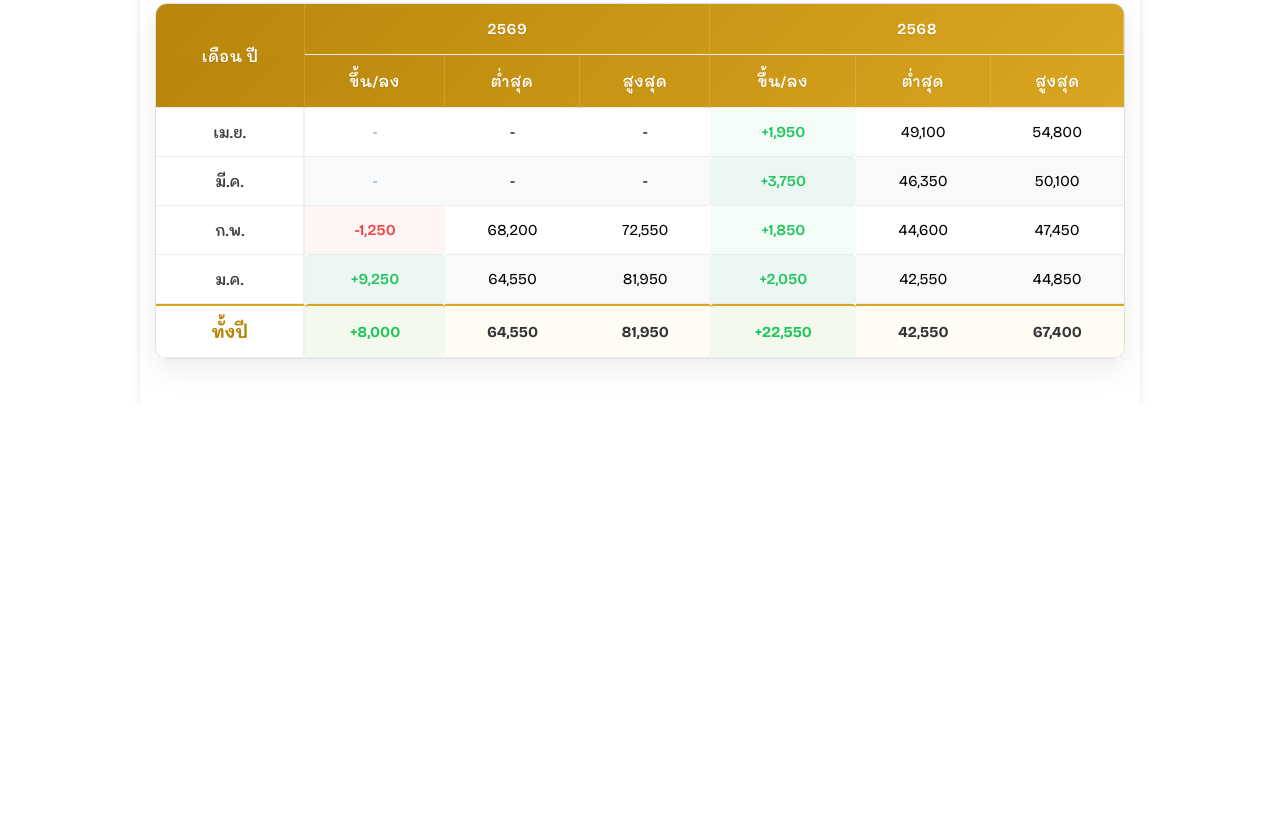
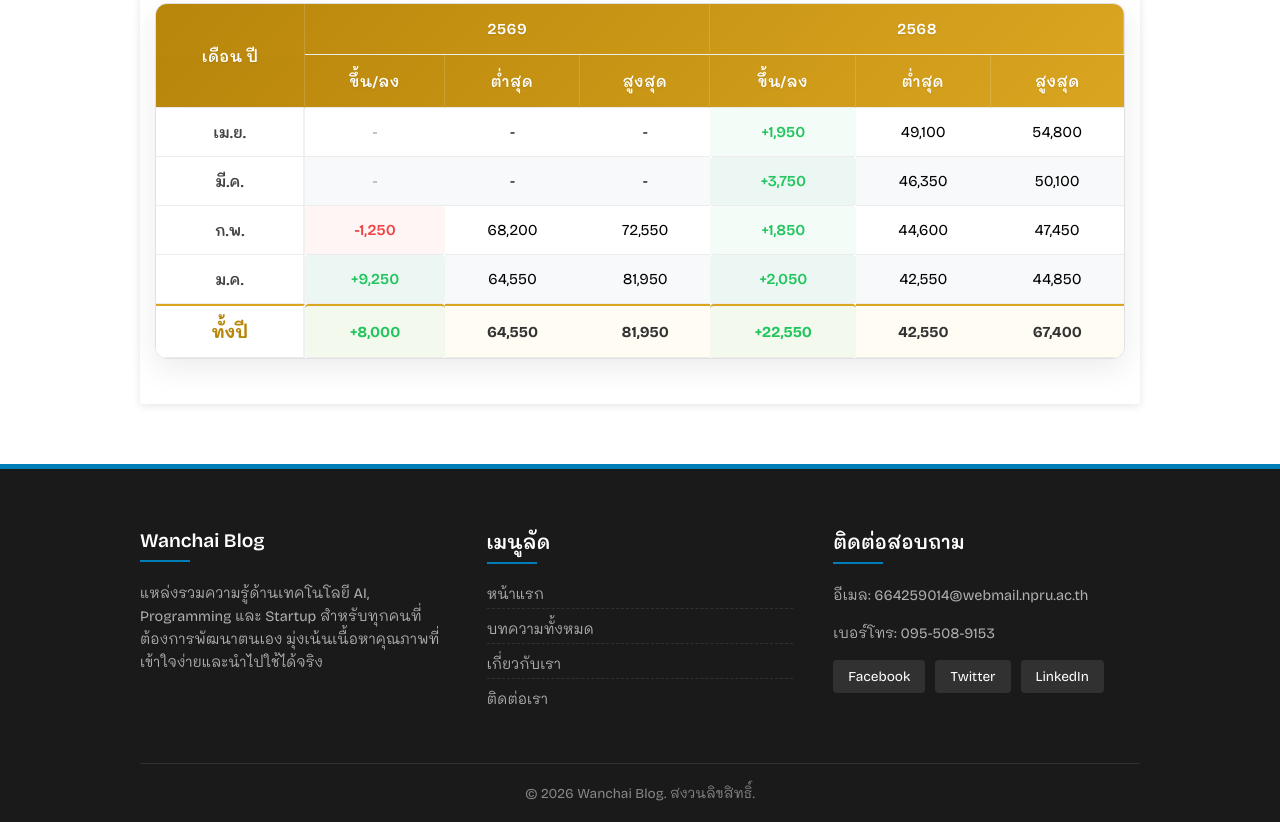
Before and after one commit to wanchai7/blogweb-w10, a plain HTML site: page index.html in a window 1280 px wide. Shown: the part 3038-3860 px from the top of the page. Before the commit the page ends 3442 px from the top, so only its background shows below. Drawn offline with nearby package versions, Linux system fonts and the light colour scheme.

Commit message:
update footer

```diff
--- a/css/custom.css
+++ b/css/custom.css
@@ -670,3 +670,117 @@ transform 0.2s ease; */
     -webkit-overflow-scrolling: touch;
   }
 }
+
+/* ========================================================= */
+/* --- Footer Styles --- */
+/* ========================================================= */
+
+.site-footer {
+  background-color: #1a1a1a;
+  color: #b0b0b0;
+  padding: 60px 0 20px;
+  margin-top: 60px;
+  font-size: 0.9rem;
+  border-top: 5px solid #007eb8; /* Accent color matching site theme */
+}
+
+/* Responsive Footer Content */
+/* .site-footer .wrapper uses global wrapper styles */
+
+.footer-content {
+  display: flex;
+  flex-wrap: wrap;
+  justify-content: space-between;
+  gap: 40px;
+  margin-bottom: 40px;
+}
+
+.footer-section {
+  flex: 1;
+  min-width: 250px;
+}
+
+.footer-section h3 {
+  color: #fff;
+  font-size: 1.2rem;
+  margin-bottom: 20px;
+  font-weight: 600;
+  position: relative;
+  padding-bottom: 10px;
+}
+
+.footer-section h3::after {
+  content: '';
+  position: absolute;
+  left: 0;
+  bottom: 0;
+  width: 50px;
+  height: 2px;
+  background-color: #007eb8;
+}
+
+.footer-section p {
+  line-height: 1.6;
+  margin-bottom: 15px;
+}
+
+/* Links Section */
+.footer-section.links ul {
+  list-style: none;
+  padding: 0;
+}
+
+.footer-section.links ul li {
+  margin-bottom: 10px;
+  border-bottom: 1px dashed rgba(255,255,255,0.1);
+  padding-bottom: 5px;
+}
+
+.footer-section.links ul li:last-child {
+  border-bottom: none;
+}
+
+.footer-section.links ul li a {
+  color: #b0b0b0;
+  transition: all 0.3s ease;
+  display: inline-block;
+}
+
+.footer-section.links ul li a:hover {
+  color: #fff;
+  padding-left: 5px; /* Slight movement on hover */
+  text-decoration: none;
+}
+
+/* Social Buttons */
+.footer-social {
+  display: flex;
+  gap: 10px;
+  margin-top: 15px;
+}
+
+.footer-social a {
+  color: #fff;
+  background-color: rgba(255,255,255,0.1);
+  padding: 8px 15px;
+  border-radius: 4px;
+  font-size: 0.85rem;
+  transition: background-color 0.3s ease, transform 0.2s ease;
+  text-decoration: none;
+}
+
+.footer-social a:hover {
+  background-color: #007eb8;
+  transform: translateY(-3px);
+  color: #fff;
+  border-color: transparent; /* Override any global link border styles */
+}
+
+/* Footer Bottom */
+.footer-bottom {
+  border-top: 1px solid rgba(255,255,255,0.1);
+  padding-top: 20px;
+  text-align: center;
+  font-size: 0.85rem;
+  color: #888;
+}
--- a/index.html
+++ b/index.html
@@ -388,7 +388,38 @@
                         </section>
     </div>
 
-    <footer></footer>
+    <footer class="site-footer">
+        <div class="wrapper">
+            <div class="footer-content">
+                <div class="footer-section about">
+                    <h3>Wanchai Blog</h3>
+                    <p>แหล่งรวมความรู้ด้านเทคโนโลยี AI, Programming และ Startup สำหรับทุกคนที่ต้องการพัฒนาตนเอง มุ่งเน้นเนื้อหาคุณภาพที่เข้าใจง่ายและนำไปใช้ได้จริง</p>
+                </div>
+                <div class="footer-section links">
+                    <h3>เมนูลัด</h3>
+                    <ul>
+                        <li><a href="#">หน้าแรก</a></li>
+                        <li><a href="#">บทความทั้งหมด</a></li>
+                        <li><a href="#">เกี่ยวกับเรา</a></li>
+                        <li><a href="#">ติดต่อเรา</a></li>
+                    </ul>
+                </div>
+                <div class="footer-section contact">
+                    <h3>ติดต่อสอบถาม</h3>
+                    <p>อีเมล: 664259014@webmail.npru.ac.th</p>
+                    <p>เบอร์โทร: 095-508-9153</p>
+                    <div class="footer-social">
+                        <a href="#">Facebook</a>
+                        <a href="#">Twitter</a>
+                        <a href="#">LinkedIn</a>
+                    </div>
+                </div>
+            </div>
+            <div class="footer-bottom">
+                <p>&copy; 2026 Wanchai Blog. สงวนลิขสิทธิ์.</p>
+            </div>
+        </div>
+    </footer>
 
 
 
```
